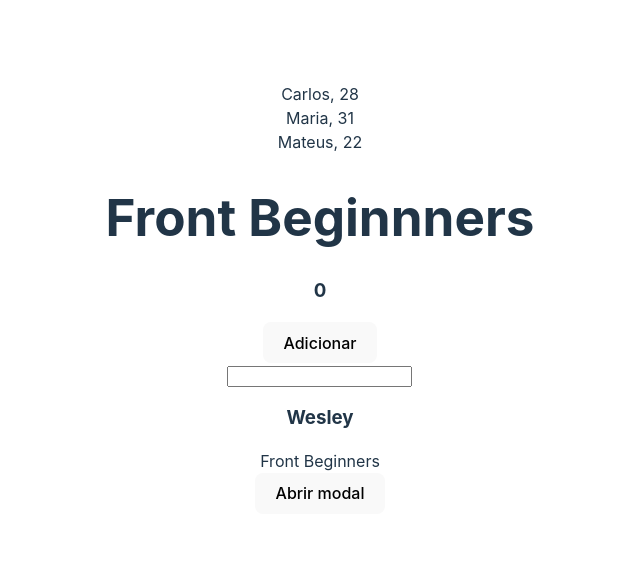
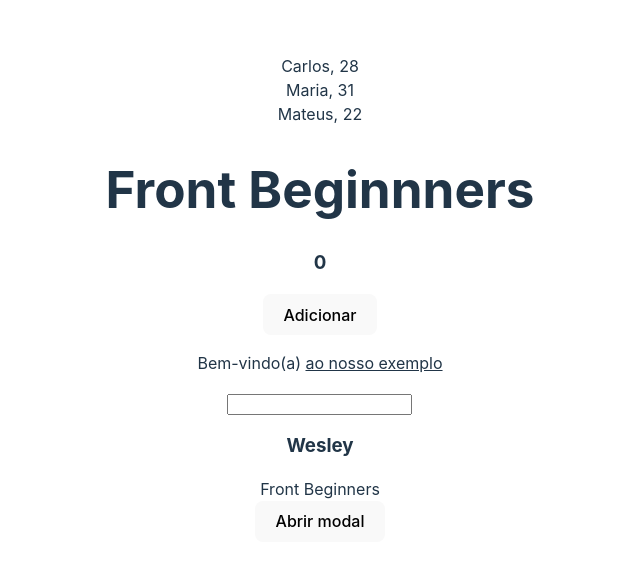
Before and after one commit to wesleypedro/desafio-100-dias-de-codigo, a React (Vite) app in the folder project-test/: page / in a window 1280 px wide. Shown: the part 102-668 px from the top of the page, without its empty margins (320-960 px from the left). Built offline with nearby package versions, Linux system fonts and the light colour scheme.

Commit message:
Adicionando outro pequeno exemplo de uso do useState

```diff
--- a/project-test/src/pages/3-hook-useState.jsx
+++ b/project-test/src/pages/3-hook-useState.jsx
@@ -3,12 +3,12 @@ import { useState } from 'react';
 
 function UseState() {
     const [count, setCount] = useState(0);
+    const [valueInput, setValueInput] = useState('Wesley');
+    const [showText, setShowText] = useState(true);
 
-    const [valueInput, setValueInput] = useState('Wesley');
-
-    const add = () => {
+    const handleClick = () => {
         setCount(count + 1);
-        console.log(count);
+        setShowText(!showText);
     }
 
     const onChangeInput = (event) => {
@@ -20,7 +20,8 @@ function UseState() {
         <div className='App'>
             <h1>Front Beginnners</h1>
             <h3>{count}</h3>
-            <button onClick={add}>Adicionar</button>
+            <button onClick={handleClick}>Adicionar</button>
+            <p>Bem-vindo(a) {showText && <u>ao nosso exemplo</u>} </p>
 
             <div>
                 <input onChange={onChangeInput}/>
```
